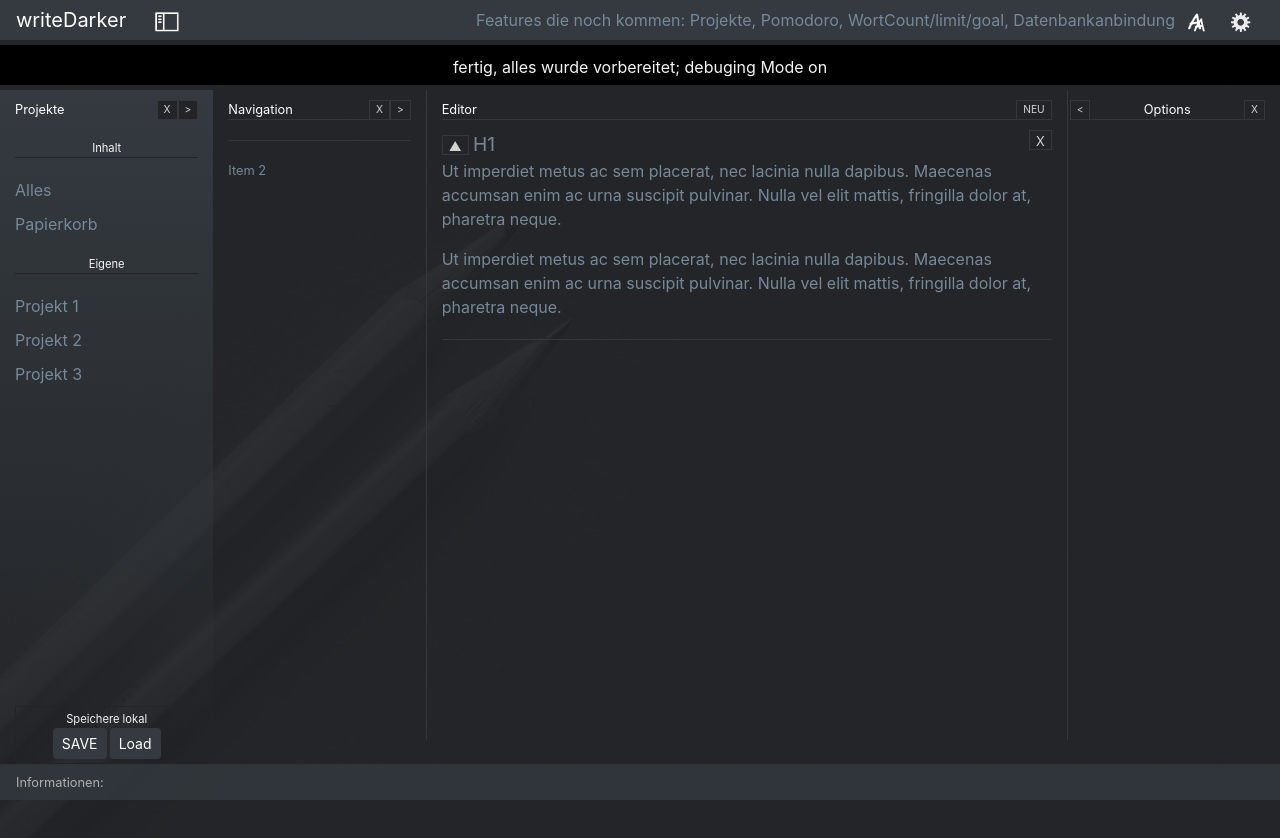
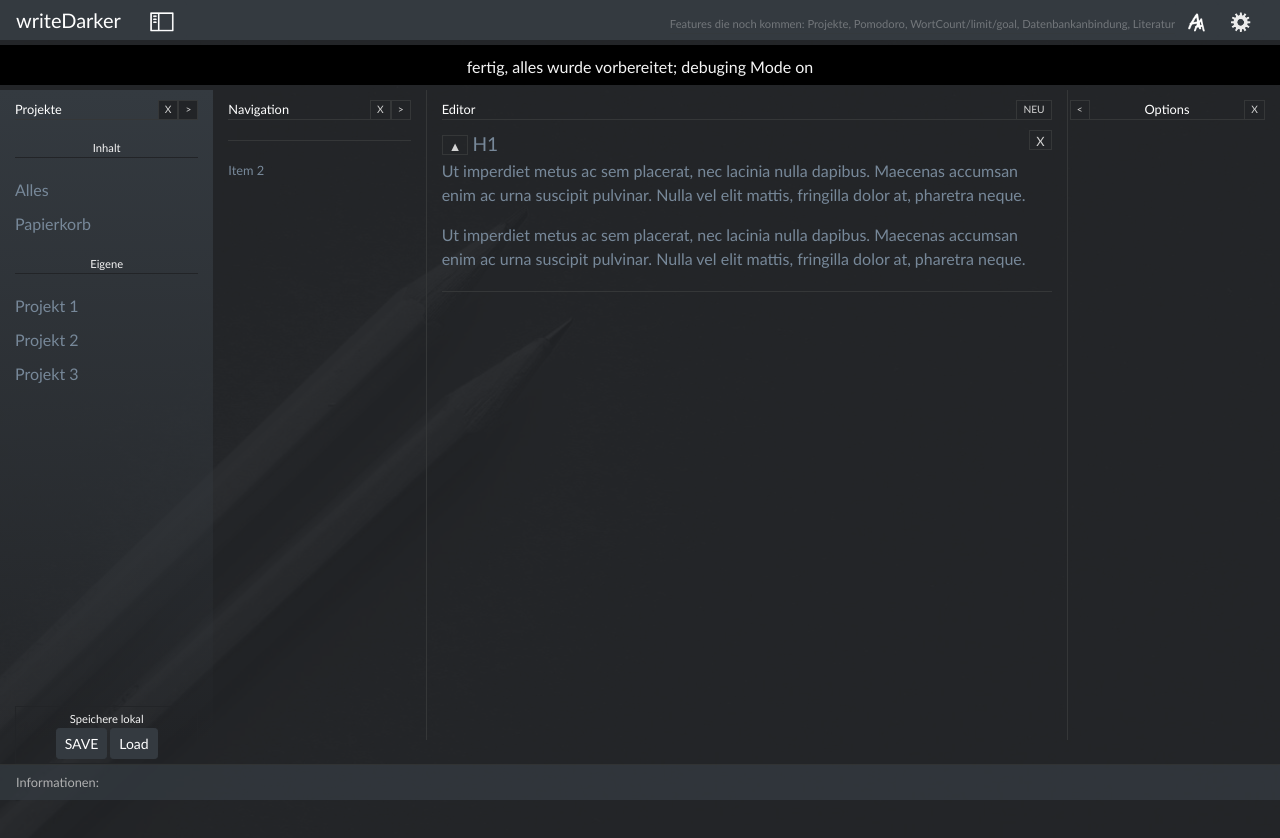
Before and after one commit to stebro01/writeDarker, a plain HTML site: page wd_main.html in a window 1280 px wide. Shown: the top 838 px of the page. Drawn offline with Linux system fonts and the light colour scheme.

Commit message:
more changes

```diff
--- a/myStyle.css
+++ b/myStyle.css
@@ -3,7 +3,8 @@ body{
     background-color: #222427;
     color:lightslategray;
     overflow-y: hidden;
-    max-width: 100vw;;
+    max-width: 100vw;
+    font-family: "Comic Sans MS"
 }
 
 .bg_image{
--- a/wd_main.html
+++ b/wd_main.html
@@ -33,7 +33,7 @@
     				</li>
     			</ul>
 
-				Features die noch kommen: Projekte, Pomodoro, WortCount/limit/goal, Datenbankanbindung
+				<div class="swMain_H2" style="opacity: 0.3"> Features die noch kommen: Projekte, Pomodoro, WortCount/limit/goal, Datenbankanbindung, Literatur</div>
 
     			<button id="btnMenuWords" type="button" class="btn btn-dark float-right btnMain"><img src="img/logoFont.png" height="20px"></button>
     			<button id="btnMenuOptions" type="button" class="btn btn-dark float-right btnMain"><img src="img/logoOpt.png"
@@ -64,7 +64,7 @@
 					</button>
 					<div class="dropdown-menu" aria-labelledby="btnGroupDrop1">
 						<a class="dropdown-item" href="#"
-							onclick="$('#swContent').css({'font-size':'16px','font-family':'Segoe'});">Standard</a><br>
+							onclick="$('#swContent').css({'font-size':'16px','font-family':'Trebuchet MS'});">Standard</a><br>
 						<a class="dropdown-item" href="#"
 							onclick="$('#swContent').css({'font-size':'16px','font-family':'Courier New'});">Courier</a>
 					</div>
--- a/wd_mainEditor.js
+++ b/wd_mainEditor.js
@@ -22,6 +22,7 @@ var OPTIONS = new Object()
         OPTIONS.Layout.CSS.btnNavBorderColor = "#353738";
         OPTIONS.Layout.CSS.swStatusFeldBG = "black";
         OPTIONS.Layout.CSS.swMain_H1_color= "white";
+        OPTIONS.Layout.CSS.mainFont = "Trebuchet MS";
 
         OPTIONS.Debug = new Object()
         OPTIONS.Debug.enabled = true;
@@ -34,6 +35,7 @@ var OPTIONS = new Object()
         OPTIONS.Store_LocalName = "wd_STORAGE";
         OPTIONS.tmpDragPosStart = [];
         OPTIONS.tmpDragPosEnd = [];
+
 
         function logStatus(strText){
                 $("#swStatusFeld").text(strText);
@@ -416,4 +418,7 @@ function updateNavList(){
 
             $(".swMain_H1").css({"color":OPTIONS.Layout.CSS.swMain_H1_color});
             $(".swMain_H2").css({"color":OPTIONS.Layout.CSS.swMain_H1_color});
+
+            $("body").css({"font-family":OPTIONS.Layout.CSS.mainFont});
+
         }
```
